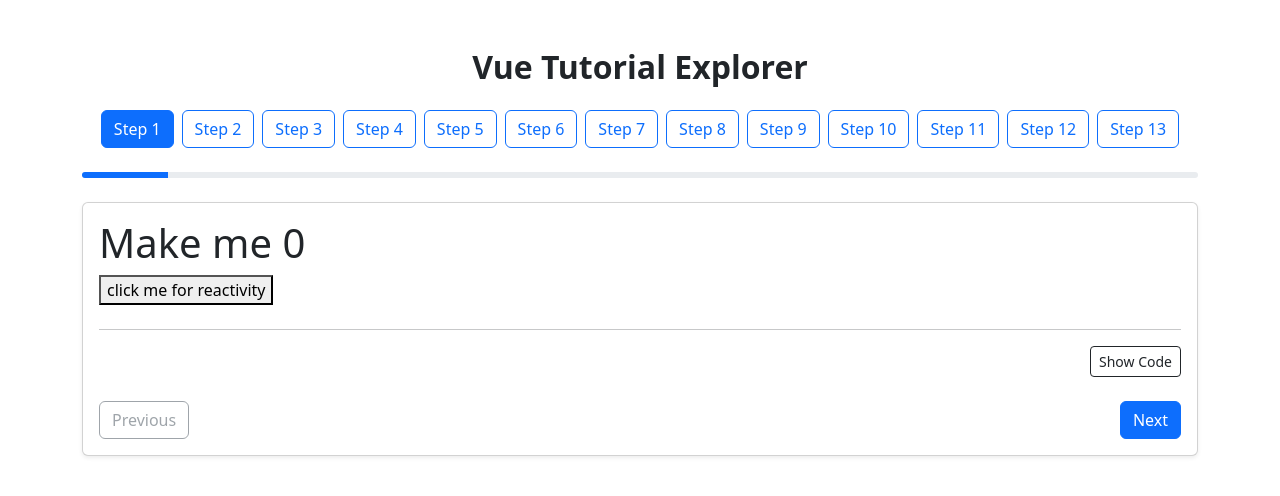
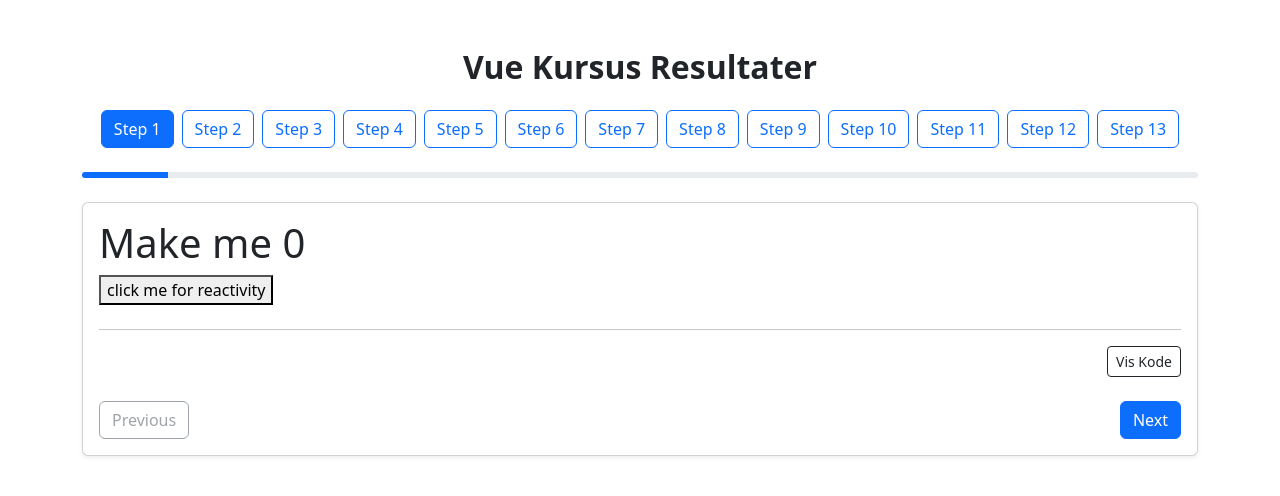
Before and after one commit to Gatherer4466/VueCourseDemo, a Vue app: page / in a window 1280 px wide. Shown: the top 496 px of the page. Built offline with nearby package versions, Linux system fonts and the light colour scheme.

Commit message:
fix a lil thang

```diff
--- a/src/App.vue
+++ b/src/App.vue
@@ -52,7 +52,7 @@ function prevStep() {
 
 <template>
   <div class="container py-5">
-    <h2 class="text-center mb-4 fw-bold">Vue Tutorial Explorer</h2>
+    <h2 class="text-center mb-4 fw-bold">Vue Kursus Resultater</h2>
 
     <div class="d-flex justify-content-center gap-2 mb-4 flex-wrap">
       <button
@@ -83,7 +83,7 @@ function prevStep() {
 
         <div class="d-flex justify-content-end mb-2">
           <button class="btn btn-sm btn-outline-dark" @click="showCode = !showCode">
-            {{ showCode ? 'Hide Code' : 'Show Code' }}
+            {{ showCode ? 'Gem Kode' : 'Vis Kode' }}
           </button>
         </div>
 
```
